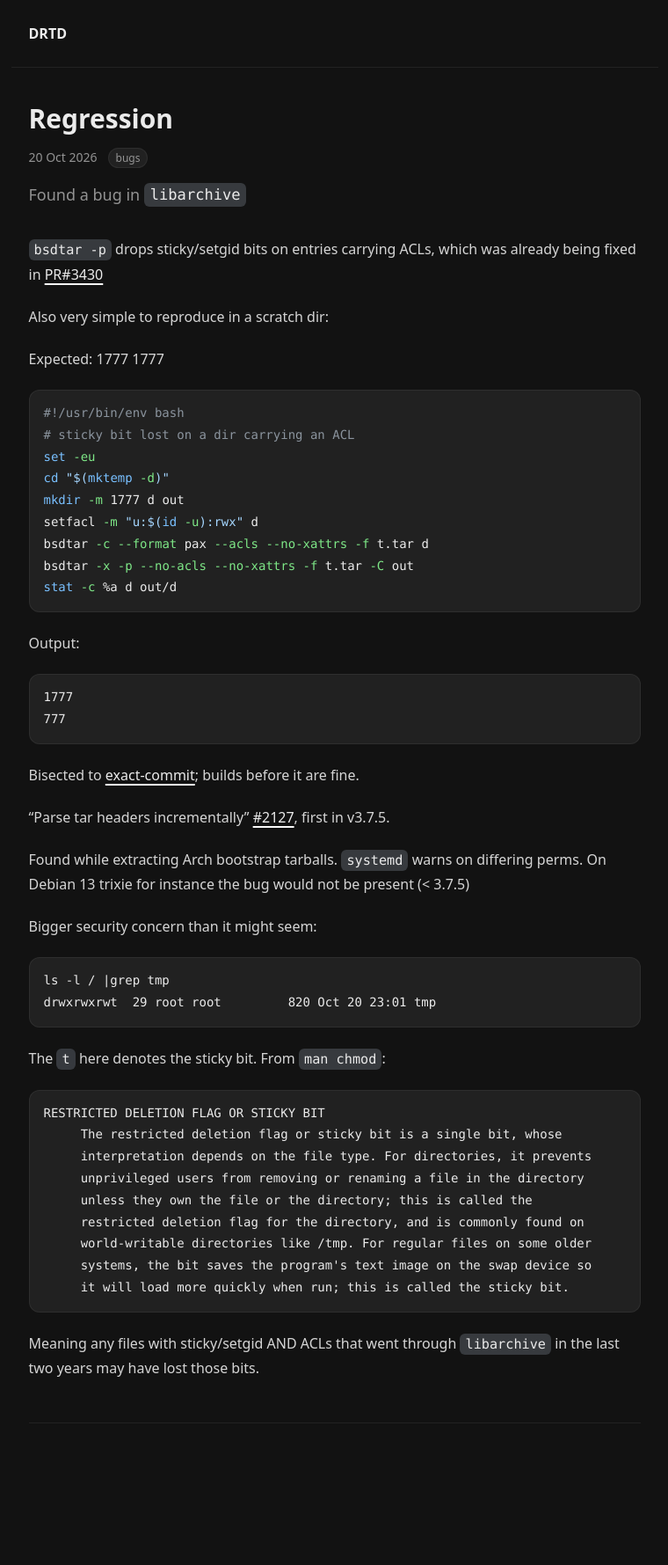
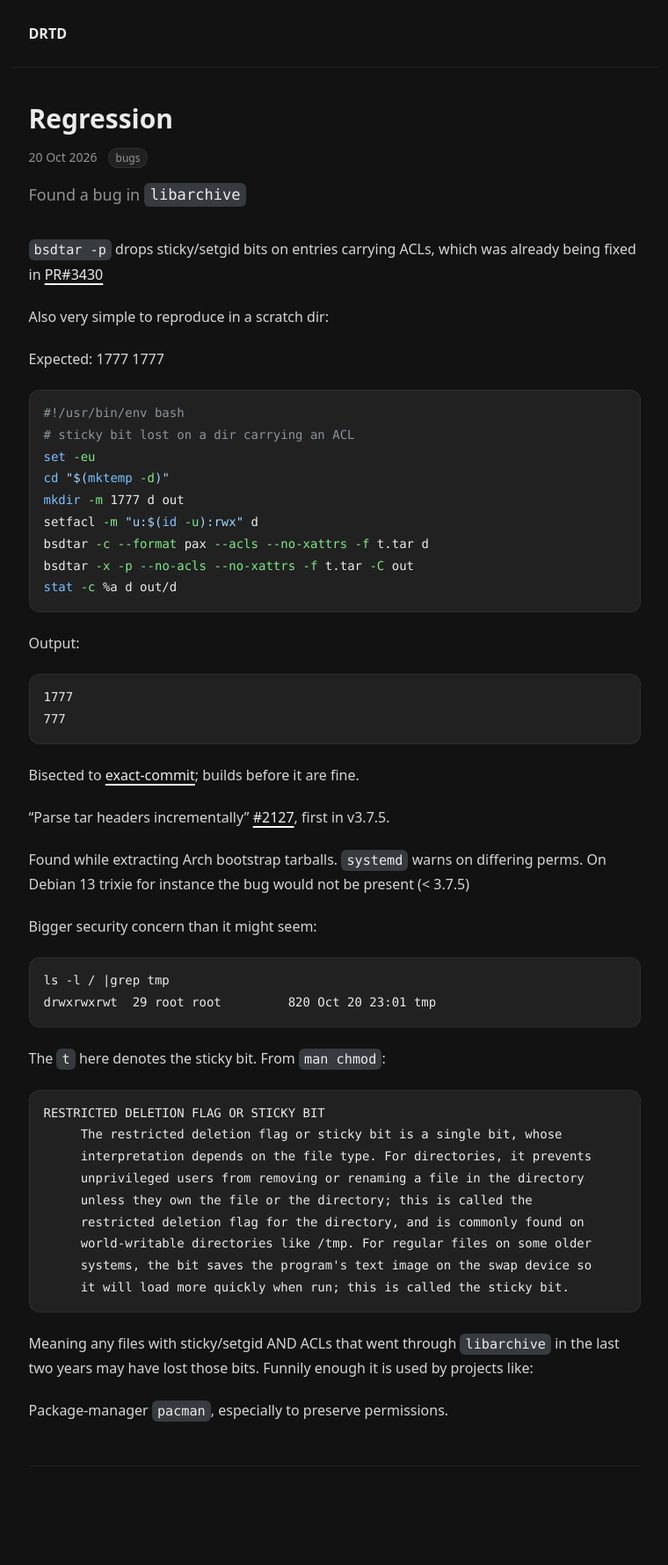
Before and after one commit to h8d13/dontreadthedocs, a Jekyll site: the page built from _notes/regression-bsdtar.md, in a window 1280 px wide. Shown: the whole page at 88% size, without its empty margins (252-1012 px from the left). Built offline with Jekyll 4.4.1, drawn with Linux system fonts in a browser that asks for light colours; before the commit the page ends 1730 px from its top, so only the background shows below that.

Commit message:
add closing note.
Signed-off-by: h8d13 <hadean-eon-dev@proton.me>

````diff
--- a/_notes/regression-bsdtar.md
+++ b/_notes/regression-bsdtar.md
@@ -62,6 +62,8 @@ RESTRICTED DELETION FLAG OR STICKY BIT
 ```
 
 Meaning any files with sticky/setgid AND ACLs that went through `libarchive` in the last
-two years may have lost those bits.
+two years may have lost those bits. Funnily enough it is used by projects like:
+
+Package-manager `pacman`, especially to preserve permissions.
 
 ---
````
